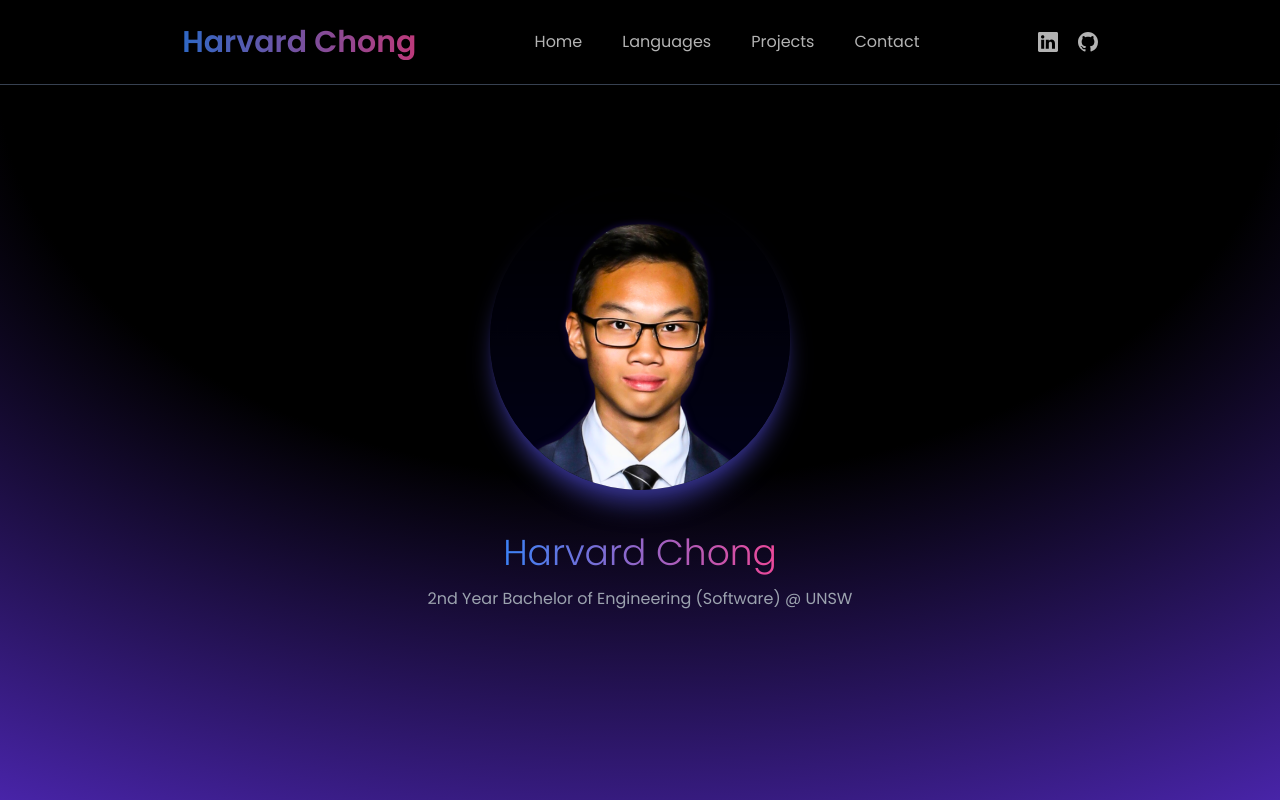
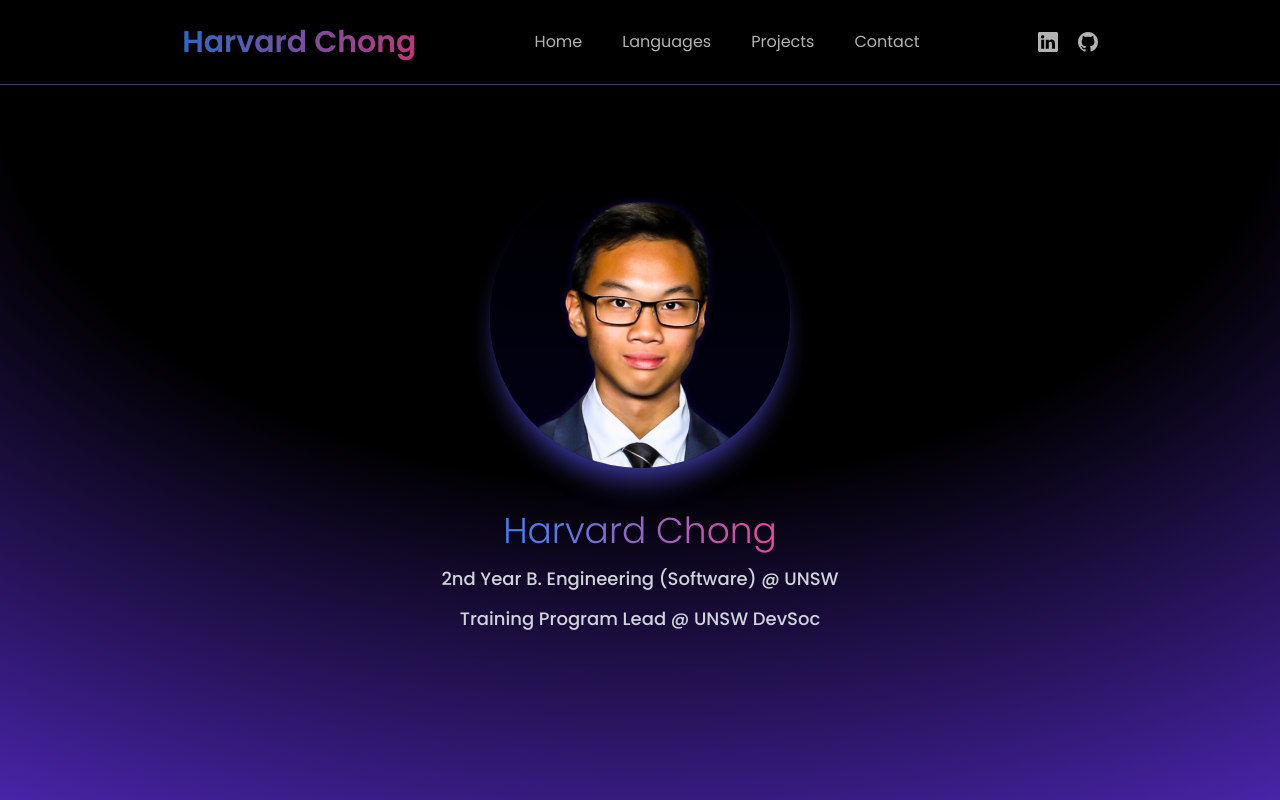
Before and after one commit to Froxzen/My-Portfolio, a React (Vite) app: page / in a window 1280 px wide. Shown: the top 800 px of the page. Built offline with nearby package versions, Linux system fonts and the light colour scheme.

Commit message:
Added job title

```diff
--- a/src/components/Hero.jsx
+++ b/src/components/Hero.jsx
@@ -45,8 +45,11 @@ const Hero = () => {
 					>
 						Software Engineer
 					</h3> */}
-					<p className="md:text-base text-pretty text-sm text-gray-400">
-						2nd Year Bachelor of Engineering (Software) @ UNSW
+					<p className="md:text-lg text-base text-pretty font-medium text-gray-300">
+						2nd Year B. Engineering (Software) @ UNSW
+					</p>
+					<p className="md:text-lg text-base text-pretty font-medium text-gray-300">
+						Training Program Lead @ UNSW DevSoc
 					</p>
 				</motion.div>
 			</div>
```
